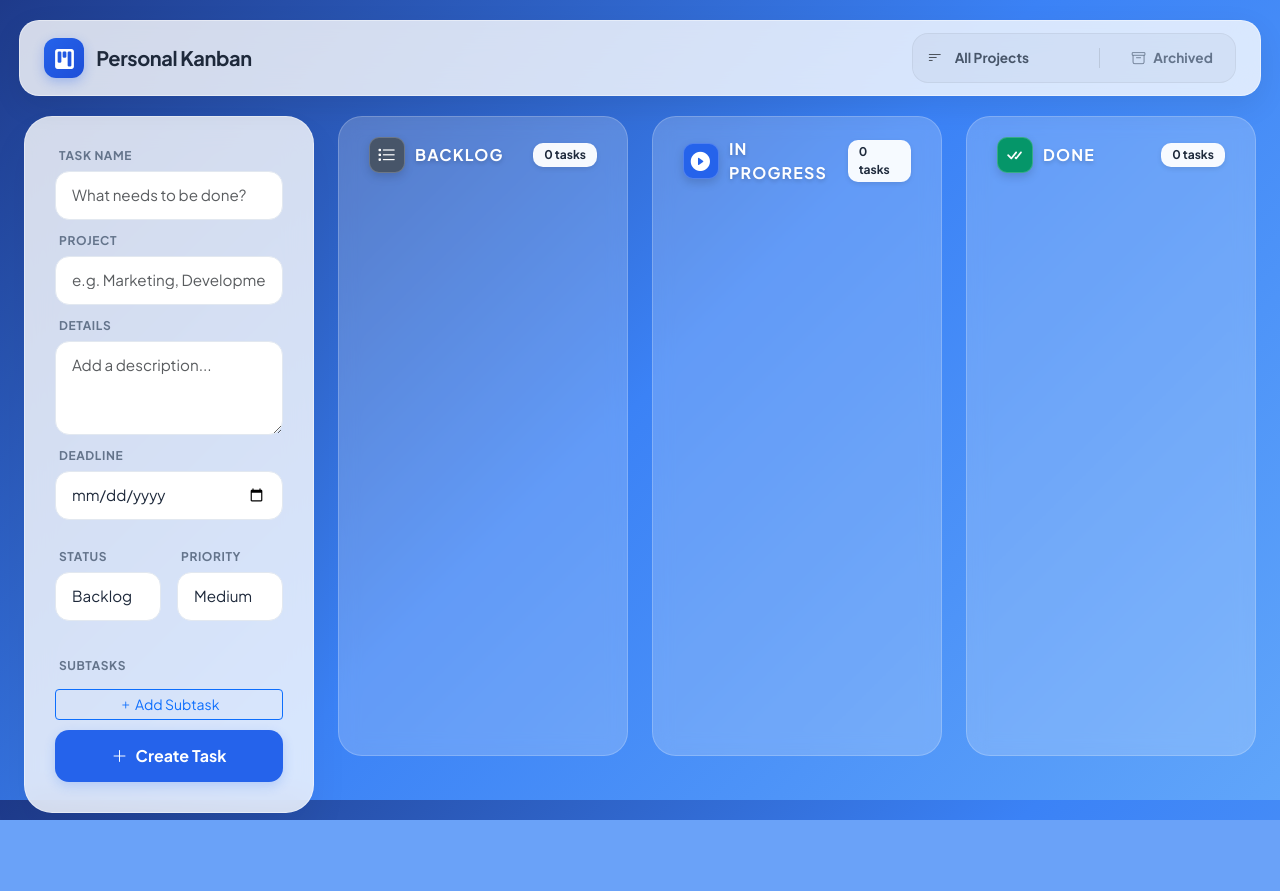
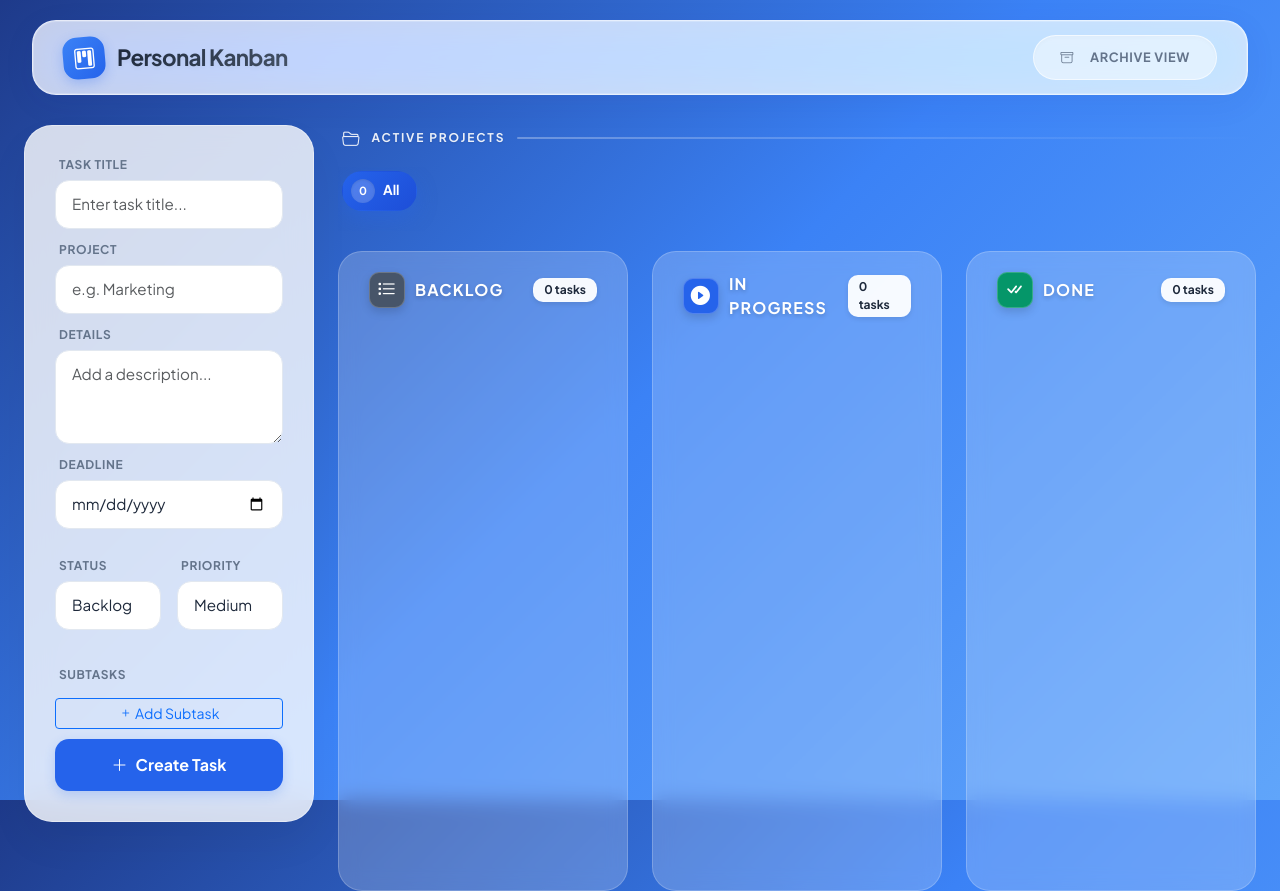
Before and after one commit to robertplanas/local-kanban-board, a Flask app: page / in a window 1280 px wide. Before the commit the page ends 820 px from the top, so only its background shows below. Run offline with Flask 3, Linux system fonts and the light colour scheme; data that the repository does not hold is empty; some libraries are stand-ins or nearby versions.

Commit message:
visual appearance

```diff
--- a/templates/index.html
+++ b/templates/index.html
@@ -448,6 +448,215 @@
           transform: translateY(0);
       }
 
+      /* Project Shelf / Navbar Styling */
+      .project-nav-container {
+          display: flex;
+          gap: 12px;
+          overflow-x: auto;
+          padding: 4px 4px 16px 4px; /* Space for shadow */
+          margin-bottom: 20px;
+          mask-image: linear-gradient(to right, black 95%, transparent 100%); /* Fade out effect */
+          -webkit-mask-image: linear-gradient(to right, black 95%, transparent 100%);
+          scrollbar-width: none; /* Firefox */
+      }
+
+      .project-nav-container::-webkit-scrollbar {
+          display: none; /* Chrome/Safari */
+      }
+
+      .project-tab {
+          background: rgba(255, 255, 255, 0.6);
+          backdrop-filter: blur(10px);
+          border: 1px solid rgba(255, 255, 255, 0.5);
+          padding: 10px 20px;
+          border-radius: 16px;
+          font-size: 0.85rem;
+          font-weight: 700;
+          color: #64748b;
+          white-space: nowrap;
+          cursor: pointer;
+          transition: all 0.2s cubic-bezier(0.4, 0, 0.2, 1);
+          display: flex;
+          align-items: center;
+          gap: 8px;
+          box-shadow: 0 4px 6px rgba(0,0,0,0.02);
+      }
+
+      .project-tab:hover {
+          transform: translateY(-2px);
+          background: rgba(255, 255, 255, 0.9);
+          color: var(--accent);
+      }
+
+      .project-tab.active {
+          background: var(--accent);
+          color: white;
+          border-color: var(--accent);
+          box-shadow: 0 8px 15px rgba(37, 99, 235, 0.25);
+      }
+
+      /* Badge inside the tab */
+      .project-count {
+          background: rgba(0,0,0,0.1);
+          padding: 2px 8px;
+          border-radius: 8px;
+          font-size: 0.7rem;
+      }
+      .project-tab.active .project-count {
+          background: rgba(255,255,255,0.2);
+          color: white;
+      }
+
+      /* --- 1. ENHANCED NAVBAR STYLING --- */
+.navbar-custom {
+    background: rgba(255, 255, 255, 0.75); /* More transparent */
+    backdrop-filter: blur(20px) saturate(180%); /* heavy frost effect */
+    -webkit-backdrop-filter: blur(20px) saturate(180%);
+    border: 1px solid rgba(255, 255, 255, 0.6);
+    border-radius: 24px; /* More rounded */
+    margin: 20px auto 30px auto; /* More spacing below */
+    width: 95%; /* Slightly narrower to emphasize floating */
+    padding: 14px 30px;
+    box-shadow:
+        0 8px 32px 0 rgba(31, 38, 135, 0.07),
+        inset 0 0 0 1px rgba(255, 255, 255, 0.2);
+    transition: all 0.3s ease;
+}
+
+.nav-brand {
+    font-size: 1.4rem;
+    letter-spacing: -0.03em;
+}
+
+.nav-brand span {
+    background: linear-gradient(135deg, #1e293b 0%, #475569 100%);
+    -webkit-background-clip: text;
+    -webkit-text-fill-color: transparent;
+    text-shadow: 0 2px 4px rgba(0,0,0,0.05);
+}
+
+.nav-logo-icon {
+    width: 42px; height: 42px;
+    background: linear-gradient(135deg, #3b82f6 0%, #2563eb 100%);
+    box-shadow: 0 4px 12px rgba(37, 99, 235, 0.25);
+    border-radius: 14px;
+    transform: rotate(-5deg); /* Playful tilt */
+    transition: transform 0.3s ease;
+}
+
+.navbar-custom:hover .nav-logo-icon {
+    transform: rotate(0deg) scale(1.05);
+}
+
+/* Updated Controls Container */
+.nav-controls {
+    background: rgba(255,255,255,0.5);
+    border: 1px solid rgba(255,255,255,0.6);
+    box-shadow: inset 0 2px 4px rgba(0,0,0,0.02);
+    border-radius: 99px; /* Pill shape */
+    padding: 4px 6px;
+}
+
+#show-archived-btn {
+    border-radius: 99px;
+    padding: 8px 20px;
+    font-size: 0.8rem;
+    text-transform: uppercase;
+    letter-spacing: 0.05em;
+}
+
+#show-archived-btn.active {
+    background: #334155; /* Dark Slate */
+    color: white;
+    box-shadow: 0 4px 10px rgba(51, 65, 85, 0.3);
+}
+
+/* --- 2. ENHANCED PROJECTS SHELF --- */
+
+/* The Header Title Area */
+.project-section-header {
+    display: flex;
+    align-items: center;
+    gap: 12px;
+    margin-bottom: 15px;
+    padding-left: 4px;
+}
+
+.project-section-title {
+    font-size: 0.75rem;
+    font-weight: 800;
+    text-transform: uppercase;
+    letter-spacing: 0.15em;
+    color: rgba(255, 255, 255, 0.9);
+    text-shadow: 0 1px 2px rgba(0,0,0,0.1);
+}
+
+.project-section-line {
+    height: 2px;
+    flex-grow: 1;
+    background: linear-gradient(90deg, rgba(255,255,255,0.3) 0%, transparent 100%);
+    border-radius: 2px;
+}
+
+/* The Scrollable Container */
+.project-nav-container {
+    gap: 10px;
+    padding: 4px 4px 20px 4px; /* Space for shadow */
+    mask-image: linear-gradient(to right, black 90%, transparent 100%);
+}
+
+/* The Pills (Buttons) */
+.project-tab {
+    background: rgba(255, 255, 255, 0.8);
+    backdrop-filter: blur(10px);
+    border: 1px solid white;
+    padding: 8px 16px 8px 8px; /* Offset padding for the circle badge */
+    border-radius: 50px; /* Full Pill */
+    color: #475569;
+    font-size: 0.85rem;
+    box-shadow: 0 4px 6px rgba(0,0,0,0.03);
+    height: 40px; /* Fixed height for consistency */
+}
+
+.project-tab:hover {
+    background: white;
+    transform: translateY(-3px);
+    box-shadow: 0 8px 15px rgba(0,0,0,0.08);
+    color: var(--accent);
+}
+
+/* Active State - Gradient Pill */
+.project-tab.active {
+    background: linear-gradient(135deg, var(--accent) 0%, #1d4ed8 100%);
+    border-color: transparent;
+    color: white;
+    box-shadow: 0 8px 20px rgba(37, 99, 235, 0.35);
+}
+
+/* The Counter Badge inside the Pill */
+.project-count {
+    background: white;
+    color: var(--accent);
+    min-width: 24px;
+    height: 24px;
+    display: flex;
+    align-items: center;
+    justify-content: center;
+    border-radius: 50%; /* Perfect Circle */
+    font-size: 0.7rem;
+    font-weight: 800;
+    margin-left: 0; /* Handled by parent gap */
+    box-shadow: 0 2px 4px rgba(0,0,0,0.1);
+}
+
+/* Invert colors when active */
+.project-tab.active .project-count {
+    background: rgba(255,255,255,0.2);
+    color: white;
+    box-shadow: inset 0 1px 3px rgba(0,0,0,0.1);
+}
+
+
     </style>
     <script src="https://cdn.jsdelivr.net/npm/bootstrap@5.3.2/dist/js/bootstrap.bundle.min.js"></script>
   </head>
@@ -456,27 +665,16 @@
     <div class="navbar-custom">
       <div class="nav-brand">
         <div class="nav-logo-icon">
-          <i class="bi bi-kanban-fill"></i>
+          <i class="bi bi-kanban" style="font-size: 1.3rem;"></i>
         </div>
         <span>Personal Kanban</span>
       </div>
 
-      <div class="d-flex align-items-center gap-3">
       <div class="nav-controls">
-          <div class="d-flex align-items-center ps-2">
-            <i class="bi bi-filter-left text-muted"></i>
-            <select id="project-filter" class="form-select nav-select-custom">
-                <option value="">All Projects</option>
-            </select>
-          </div>
-
-          <div style="width: 1px; height: 20px; background: rgba(0,0,0,0.1); margin: 0 4px;"></div>
-
         <button id="show-archived-btn">
-            <i class="bi bi-archive"></i>
-            <span>Archived</span>
+          <i class="bi bi-archive me-2"></i>
+          <span>Archive View</span>
         </button>
-        </div>
       </div>
     </div>
 
@@ -484,15 +682,15 @@
       <div class="row g-4">
         <div class="col-lg-3">
           <div class="creator-panel">
-
             <div class="input-group-wrapper">
-              <label class="input-label-custom">Task Name</label>
-              <input id="new-title" class="form-control form-control-custom" placeholder="What needs to be done?" />
+              <label class="input-label-custom">Task Title</label>
+              <input id="new-title" class="form-control form-control-custom" placeholder="Enter task title..." />
             </div>
 
             <div class="input-group-wrapper">
               <label class="input-label-custom">Project</label>
-              <input id="new-project" class="form-control form-control-custom" placeholder="e.g. Marketing, Development" />
+              <input id="new-project" list="project-suggestions" class="form-control form-control-custom" placeholder="e.g. Marketing" />
+              <datalist id="project-suggestions"></datalist>
             </div>
 
             <div class="input-group-wrapper">
@@ -540,6 +738,14 @@
 
         </div>
         <div class="col-lg-9">
+          <div class="project-section-header">
+              <i class="bi bi-folder2-open text-white" style="font-size: 1.1rem; opacity: 0.9;"></i>
+              <span class="project-section-title">Active Projects</span>
+              <div class="project-section-line"></div>
+          </div>
+
+          <div id="project-nav" class="project-nav-container">
+              </div>
           <div class="row g-4" id="board"></div>
         </div>
       </div>
@@ -600,19 +806,16 @@
 
 
 
-
 <script>
-
-
+// 1. GLOBAL STATE & SELECTORS
 const expandedTasks = new Set();
 const STATUSES = ["Backlog", "In Progress", "Done"];
 const archivedBtn = document.getElementById('show-archived-btn');
-const projectSelect = document.getElementById('project-filter');
+let currentProjectFilter = ""; // Defined at top to avoid scope issues
 
-// 1. Fetching Logic
+// 2. DATA FETCHING
 async function fetchTasks(showArchived = false, project = null) {
   try {
-    // We pass archived=1/0 to the API, but we will also filter by column 'Archived' locally for safety
     let url = `/api/tasks?archived=${showArchived ? 1 : 0}`;
     if (project) url += '&project=' + encodeURIComponent(project);
     const res = await fetch(url);
@@ -624,16 +827,15 @@ async function fetchTasks(showArchived = false, project = null) {
   }
 }
 
-// 2. Main Render Function
+// 3. RENDER ENGINE
 async function render() {
   const showArchived = archivedBtn.classList.contains('active');
-  const projectFilter = projectSelect.value;
+  const projectFilter = currentProjectFilter;
   const tasks = await fetchTasks(showArchived, projectFilter);
 
   const board = document.getElementById('board');
   board.innerHTML = '';
 
-  // 1. Define distinct configuration for each status
   const statusConfig = {
     "Backlog":    { icon: "bi-list-task", colorClass: "icon-backlog" },
     "In Progress": { icon: "bi-play-circle-fill", colorClass: "icon-progress" },
@@ -731,7 +933,6 @@ async function render() {
         </div>
     ` : '';
 
-    // Unified Card Template
     card.innerHTML = `
       <div class="card-click-area" style="cursor: pointer;">
         <div class="d-flex justify-content-between align-items-center mb-2">
@@ -742,7 +943,6 @@ async function render() {
           </div>
         </div>
         <div class="card-title fw-bold mb-0">${t.title}</div>
-
         ${progressBarHtml}
       </div>
 
@@ -769,7 +969,6 @@ async function render() {
 
     card.querySelector('.card-click-area').addEventListener('click', () => {
       card.classList.toggle('expanded');
-      // Save the state to our global Set
       if (card.classList.contains('expanded')) {
         expandedTasks.add(t.id);
       } else {
@@ -791,27 +990,85 @@ async function render() {
   if (!showArchived) setupDragAndDrop();
 }
 
-// 3. Global Actions
+// 4. TASK MANAGEMENT (Create, Edit, Archive, Delete)
+
+// Create Task
+document.getElementById('add-task').addEventListener('click', async () => {
+  const subtaskNodes = document.querySelectorAll('.subtask-item');
+  const subtasks = Array.from(subtaskNodes).map(input => ({
+      text: input.value,
+      completed: false
+  })).filter(v => v.text.trim() !== "");
+
+  const titleInput = document.getElementById('new-title'); // Fixed selector
+
+  const payload = {
+    title: titleInput.value,
+    description: document.getElementById('new-desc').value,
+    column: document.getElementById('new-column').value,
+    priority: document.getElementById('new-priority').value,
+    project: document.getElementById('new-project').value || 'General',
+    deadline: document.getElementById('new-deadline').value === "" ? null : document.getElementById('new-deadline').value,
+    subtasks: subtasks
+  };
+
+  if(!payload.title) { alert("Please enter a title"); return; }
+
+  const res = await fetch('/api/task', {
+    method: 'POST',
+    headers: { 'Content-Type': 'application/json' },
+    body: JSON.stringify(payload)
+  });
+
+  if (res.ok){
+    // Reset form
+    titleInput.value = '';
+    document.getElementById('new-desc').value = '';
+    document.getElementById('new-project').value = '';
+    document.getElementById('new-deadline').value = '';
+    document.getElementById('subtask-input-container').innerHTML = '';
+    await populateProjects();
+    render();
+  }
+});
+
+// Toggle Subtask
+window.toggleSubtask = async (taskId, index, event) => {
+    if (event) event.stopPropagation();
+    const [activeRes, archivedRes] = await Promise.all([
+        fetch('/api/tasks?archived=0'),
+        fetch('/api/tasks?archived=1')
+    ]);
+    const allTasks = [...(await activeRes.json()), ...(await archivedRes.json())];
+    const task = allTasks.find(t => t.id === taskId);
+
+    if (!task) return;
+
+    let subtasks = typeof task.subtasks === 'string' ? JSON.parse(task.subtasks || "[]") : (task.subtasks || []);
+    if (subtasks[index]) subtasks[index].completed = !subtasks[index].completed;
+
+    const updateRes = await fetch(`/api/task/${taskId}`, {
+        method: 'PUT',
+        headers: { 'Content-Type': 'application/json' },
+        body: JSON.stringify({ subtasks: subtasks })
+    });
+
+    if (updateRes.ok) render();
+};
+
+// Archive / Delete
 window.archiveTask = async (id, isCurrentlyArchived) => {
   const endpoint = isCurrentlyArchived ? `/api/task/${id}/unarchive` : `/api/task/${id}/archive`;
-
-  // Optimistic UI: Hide card immediately
   const card = document.querySelector(`[data-id="${id}"]`);
-  if (card) card.style.display = 'none';
+  if (card) card.style.display = 'none'; // Optimistic
 
   try {
     const res = await fetch(endpoint, { method: 'POST' });
     if (res.ok) {
       await populateProjects();
       render();
-    } else {
-      if (card) card.style.display = 'block';
-      alert("Failed to update task status.");
     }
-  } catch (err) {
-    console.error("Archive error:", err);
-    if (card) card.style.display = 'block';
-  }
+  } catch (err) { console.error(err); }
 };
 
 window.deleteTask = async (id) => {
@@ -821,9 +1078,9 @@ window.deleteTask = async (id) => {
   render();
 };
 
+// 5. HELPER FUNCTIONS
 
-
-// 4. Drag and Drop Logic
+// Drag & Drop
 function setupDragAndDrop() {
   document.querySelectorAll('.lane').forEach(lane => {
     lane.addEventListener('dragover', e => {
@@ -836,9 +1093,8 @@ function setupDragAndDrop() {
       lane.classList.remove('drag-over');
       const cardId = e.dataTransfer.getData('text/plain');
       const targetColumn = lane.id.replace('lane-', '');
-
       const card = document.querySelector(`[data-id="${cardId}"]`);
-      if (card) lane.appendChild(card);
+      if (card) lane.appendChild(card); // Optimistic
 
       await fetch(`/api/task/${cardId}/move`, {
         method: 'POST',
@@ -850,6 +1106,7 @@ function setupDragAndDrop() {
   });
 }
 
+// Subtask Helpers
 function addSubtaskInput() {
     const container = document.getElementById('subtask-input-container');
     const div = document.createElement('div');
@@ -861,98 +1118,99 @@ function addSubtaskInput() {
     container.appendChild(div);
 }
 
-// 5. Setup & Initialization
+function calculateRemainingDays(deadlineStr) {
+  if (!deadlineStr) return null;
+  const deadline = new Date(deadlineStr);
+  const today = new Date();
+  today.setHours(0, 0, 0, 0);
+  const diffTime = deadline - today;
+  const diffDays = Math.ceil(diffTime / (1000 * 60 * 60 * 24));
+
+  if (diffDays < 0) return { text: `${Math.abs(diffDays)}d overdue`, color: '#ef4444' };
+  if (diffDays === 0) return { text: 'Due today', color: '#f59e0b' };
+  if (diffDays <= 3) return { text: `${diffDays}d left`, color: '#f59e0b' };
+  return { text: `${diffDays} days left`, color: '#64748b' };
+}
+
+// 6. INITIALIZATION & PROJECT SHELF
 async function populateProjects() {
-  const currentSelection = projectSelect.value;
-  // Fetch both sets to get all possible projects
   const [active, archived] = await Promise.all([fetchTasks(false), fetchTasks(true)]);
   const allTasks = [...active, ...archived];
 
-  const projectSet = new Set(allTasks.map(t => t.project).filter(Boolean));
-  projectSelect.innerHTML = '<option value="">All Projects</option>';
-  Array.from(projectSet).sort().forEach(p => {
+  const projectCounts = allTasks.reduce((acc, task) => {
+    const p = task.project || 'General';
+    acc[p] = (acc[p] || 0) + 1;
+    return acc;
+  }, {});
+
+  const projects = Object.keys(projectCounts).sort();
+
+  const navContainer = document.getElementById('project-nav');
+  navContainer.innerHTML = '';
+
+// "All Projects" Button Logic
+  const allBtn = document.createElement('button');
+  allBtn.className = `project-tab ${currentProjectFilter === "" ? 'active' : ''}`;
+  // Note: Badge is now a circle
+  allBtn.innerHTML = `<span class="project-count">${allTasks.length}</span> <span>All</span>`;
+  allBtn.onclick = () => {
+      currentProjectFilter = "";
+      populateProjects();
+      render();
+  };
+  navContainer.appendChild(allBtn);
+
+  // Individual Project Buttons Logic
+  projects.forEach(p => {
+      const btn = document.createElement('button');
+      btn.className = `project-tab ${currentProjectFilter === p ? 'active' : ''}`;
+      // Note: Badge is now a circle
+      btn.innerHTML = `<span class="project-count">${projectCounts[p]}</span> <span>${p}</span>`;
+      btn.onclick = () => {
+          currentProjectFilter = p;
+          populateProjects();
+          render();
+      };
+      navContainer.appendChild(btn);
+  });
+
+  // Autocomplete Datalist
+  const dataList = document.getElementById('project-suggestions');
+  if(dataList) {
+      dataList.innerHTML = '';
+      projects.forEach(p => {
           const opt = document.createElement('option');
-    opt.value = p; opt.textContent = p;
-    projectSelect.appendChild(opt);
+          opt.value = p;
+          dataList.appendChild(opt);
       });
-  projectSelect.value = Array.from(projectSet).includes(currentSelection) ? currentSelection : "";
+  }
 }
 
-document.getElementById('add-task').addEventListener('click', async () => {
-
-  const subtaskNodes = document.querySelectorAll('.subtask-item');
-  const subtasks = Array.from(subtaskNodes).map(input => ({
-      text: input.value,
-      completed: false
-  })).filter(v => v.text.trim() !== "");
-
-  const payload = {
-    title: document.getElementById('new-title').value,
-    description: document.getElementById('new-desc').value,
-    column: document.getElementById('new-column').value,
-    priority: document.getElementById('new-priority').value,
-    project: document.getElementById('new-project').value || 'General',
-    deadline: document.getElementById('new-deadline').value === "" ? null : document.getElementById('new-deadline').value,
-    subtasks: subtasks
-  };
-  const res = await fetch('/api/task', {
-    method: 'POST',
-    headers: { 'Content-Type': 'application/json' },
-    body: JSON.stringify(payload)
-  });
-
-  if (res.ok){
-    // Reset form
-    document.getElementById('new-title').value = '';
-    document.getElementById('new-desc').value = '';
-    document.getElementById('new-project').value = '';
-    document.getElementById('new-deadline').value = '';
-    const subtaskContainer = document.getElementById('subtask-input-container');
-    subtaskContainer.innerHTML = '';
-    await populateProjects();
-    render();
-  }
-});
-
+// Event Listeners
 archivedBtn.addEventListener('click', () => {
   archivedBtn.classList.toggle('active');
-  archivedBtn.classList.toggle('btn-primary');
-  archivedBtn.classList.toggle('btn-outline-primary');
   render();
 });
 
-projectSelect.addEventListener('change', render);
-
-// Initial start
-populateProjects().then(render);
-
-
-// Update the Edit Modal subtask input
+// Edit Modal Functions (Simplified for brevity but fully functional)
 function addEditSubtaskInput(stObj = {text: "", completed: false}) {
     const container = document.getElementById('edit-subtask-container');
     const div = document.createElement('div');
     div.className = 'd-flex gap-2 mb-2 align-items-center';
     div.innerHTML = `
         <input type="checkbox" class="form-check-input edit-subtask-status" ${stObj.completed ? 'checked' : ''}>
-        <input class="form-control form-control-custom mb-0 edit-subtask-item"
-               placeholder="Task item..." value="${stObj.text}">
-        <button class="btn btn-outline-danger btn-sm" onclick="this.parentElement.remove()">
-            <i class="bi bi-x"></i>
-        </button>
+        <input class="form-control form-control-custom mb-0 edit-subtask-item" placeholder="Task item..." value="${stObj.text}">
+        <button class="btn btn-outline-danger btn-sm" onclick="this.parentElement.remove()"><i class="bi bi-x"></i></button>
     `;
     container.appendChild(div);
 }
 
 window.openEdit = async (id) => {
-  try {
-    // Fetch the specific task details from the server
     const res = await fetch(`/api/tasks`);
     const tasks = await res.json();
     const task = tasks.find(t => t.id == id);
-
     if (!task) return;
 
-    // Fill the modal fields
     document.getElementById('edit-id').value = task.id;
     document.getElementById('edit-title').value = task.title;
     document.getElementById('edit-project').value = task.project || 'General';
@@ -961,20 +1219,14 @@ window.openEdit = async (id) => {
     document.getElementById('edit-column').value = task.column;
     document.getElementById('edit-deadline').value = task.deadline || '';
 
-    // Clear and populate subtasks
     const container = document.getElementById('edit-subtask-container');
     container.innerHTML = '';
     const subtasks = JSON.parse(task.subtasks || "[]");
     subtasks.forEach(st => addEditSubtaskInput(st));
 
-    const editModal = new bootstrap.Modal(document.getElementById('editModal'));
-    editModal.show();
-  } catch (err) {
-    console.error("Error opening edit modal:", err);
-  }
+    new bootstrap.Modal(document.getElementById('editModal')).show();
 };
 
-// 2. Save the updated data to the server
 window.saveEdit = async () => {
   const id = document.getElementById('edit-id').value;
   const items = document.querySelectorAll('#edit-subtask-container .d-flex');
@@ -993,7 +1245,6 @@ window.saveEdit = async () => {
     subtasks: subtasks
   };
 
-  try {
   const res = await fetch(`/api/task/${id}`, {
       method: 'PUT',
       headers: { 'Content-Type': 'application/json' },
@@ -1001,83 +1252,16 @@ window.saveEdit = async () => {
   });
 
   if (res.ok) {
-      // Hide modal
-      const modalElement = document.getElementById('editModal');
-      const modalInstance = bootstrap.Modal.getInstance(modalElement);
-      modalInstance.hide();
-
-      // Refresh UI
+      bootstrap.Modal.getInstance(document.getElementById('editModal')).hide();
       await populateProjects();
       render();
   }
-  } catch (err) {
-    console.error("Error saving task:", err);
-  }
 };
 
-
-function calculateRemainingDays(deadlineStr) {
-  if (!deadlineStr) return null;
-
-  const deadline = new Date(deadlineStr);
-  const today = new Date();
-  today.setHours(0, 0, 0, 0); // Normalize to midnight for accurate day counting
-
-  const diffTime = deadline - today;
-  const diffDays = Math.ceil(diffTime / (1000 * 60 * 60 * 24));
-
-  if (diffDays < 0) return { text: `${Math.abs(diffDays)}d overdue`, color: '#ef4444' }; // Red
-  if (diffDays === 0) return { text: 'Due today', color: '#f59e0b' }; // Orange
-  if (diffDays <= 3) return { text: `${diffDays}d left`, color: '#f59e0b' }; // Orange
-  return { text: `${diffDays} days left`, color: '#64748b' }; // Muted Grey
-}
-
-window.toggleSubtask = async (taskId, index, event) => {
-    if (event) event.stopPropagation();
-
-    // 1. Get current tasks (locally or from server)
-    const [activeRes, archivedRes] = await Promise.all([
-        fetch('/api/tasks?archived=0'),
-        fetch('/api/tasks?archived=1')
-    ]);
-
-    const activeTasks = await activeRes.json();
-    const archivedTasks = await archivedRes.json();
-    const allTasks = [...activeTasks, ...archivedTasks];
-    const task = allTasks.find(t => t.id === taskId);
-
-    if (!task) {
-        console.error("Task not found with ID:", taskId);
-        return;
-    }
-
-    // Parse subtasks (handle if it's a string or already an object)
-    let subtasks = typeof task.subtasks === 'string'
-        ? JSON.parse(task.subtasks || "[]")
-        : (task.subtasks || []);
-
-    if (subtasks[index]) {
-        subtasks[index].completed = !subtasks[index].completed;
-    }
-
-    // Save back to server
-    const updateRes = await fetch(`/api/task/${taskId}`, {
-        method: 'PUT',
-        headers: { 'Content-Type': 'application/json' },
-        body: JSON.stringify({ subtasks: subtasks })
-    });
-
-    if (updateRes.ok) {
-        render(); // This recalculates the progress bar
-    } else {
-        console.error("Failed to save subtask state");
-    }
-};
+// Initial Start
+populateProjects().then(render);
 
 </script>
 
-
-
-
   </body>
 </html>
```
Lines whose indentation alone changed are shown as unchanged.
